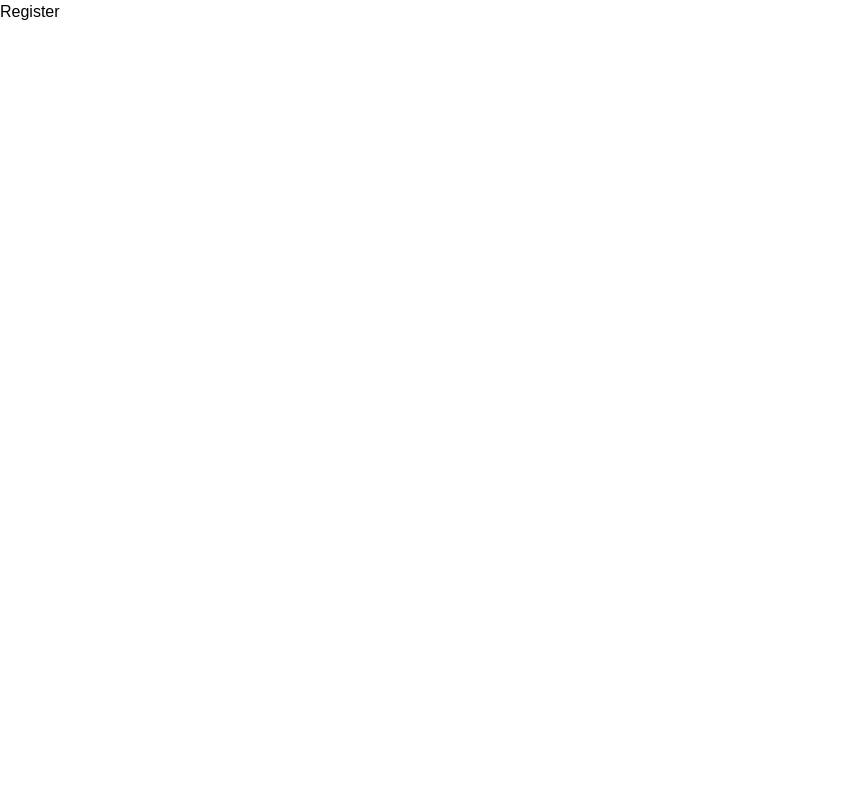
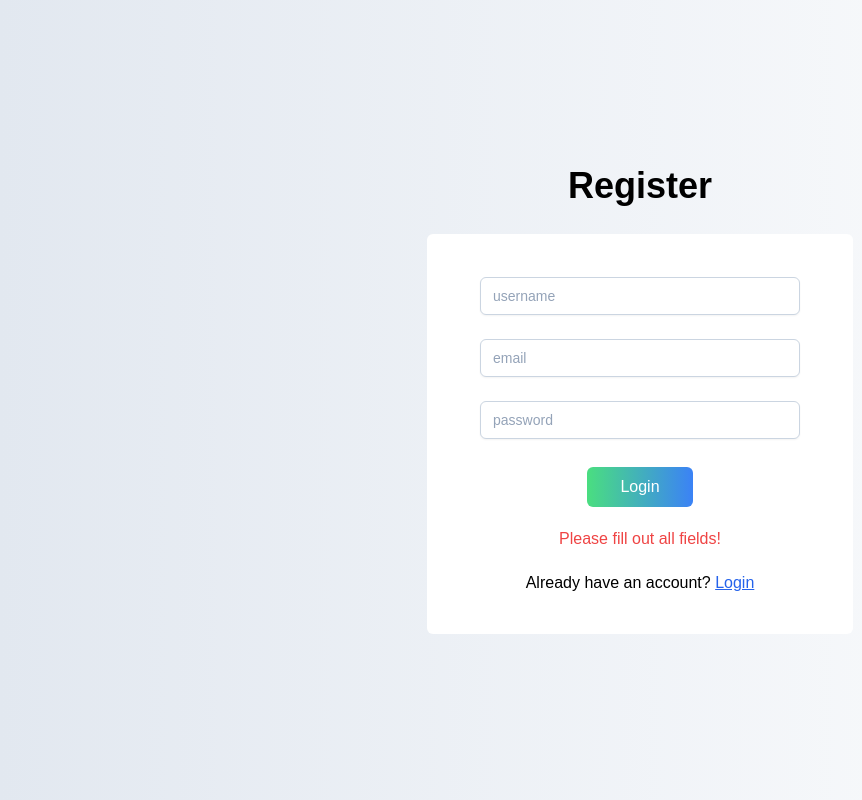
Before and after one commit to dwang134/Blogify, a React (Vite) app: page /register in a window 1280 px wide. Shown: the whole page, without its empty margins (0-862 px from the left). Built offline with nearby package versions, Linux system fonts and the light colour scheme.

Commit message:
register login

```diff
--- a/route/login/Login.tsx
+++ b/route/login/Login.tsx
@@ -1,11 +1,16 @@
 import React from 'react'
+import { Link } from 'react-router-dom'
 
 const Login = () => {
   return (
-    <div>
-      <h1>Login</h1>
-      <form>
-        <input type='text' placeholder='username' />
+    <div className='flex flex-col justify-center items-center h-screen bg-gradient-to-r from-slate-200	'>
+      <h1 className='text-4xl font-bold mb-7'>Login</h1>
+      <form className='flex flex-col items-center justify-center bg-white w-1/3 h-1/2 gap-y-5 rounded-md'>
+          <input required className='mt-1 px-3 py-2 bg-white border shadow-sm border-slate-300 placeholder-slate-400 focus:outline-none focus:border-sky-500 focus:ring-sky-500 block w-3/4 rounded-md sm:text-sm focus:ring-1' type='text' placeholder='username' />
+          <input required className='mt-1 px-3 py-2 bg-white border shadow-sm border-slate-300 placeholder-slate-400 focus:outline-none focus:border-sky-500 focus:ring-sky-500 block w-3/4 rounded-md sm:text-sm focus:ring-1' type='password' placeholder='password' />
+          <button className= 'border-2 w-1/4 rounded-md p-2 bg-gradient-to-r from-green-400 to-blue-500 hover:from-pink-500 hover:to-yellow-500 text-white border-none mt-2'>Login</button>
+          <p className='text-center text-red-500'>Please fill out all fields!</p>
+          <span className='text-center'>Don't have an account? <Link to='/register' className= 'underline text-blue-600 visited:text-purple-800'>Register</Link></span>
       </form>
     </div>
   )
--- a/route/register/Register.tsx
+++ b/route/register/Register.tsx
@@ -1,9 +1,45 @@
-import React from 'react'
+import React from "react";
+import { Link } from "react-router-dom";
 
 const Register = () => {
   return (
-    <div>Register</div>
-  )
-}
+    <div className="flex flex-col justify-center items-center h-screen bg-gradient-to-r from-slate-200	">
+      <h1 className="text-4xl font-bold mb-7">Register</h1>
+      <form className="flex flex-col items-center justify-center bg-white w-1/3 h-1/2 gap-y-5 rounded-md">
+        <input
+          className="mt-1 px-3 py-2 bg-white border shadow-sm border-slate-300 placeholder-slate-400 focus:outline-none focus:border-sky-500 focus:ring-sky-500 block w-3/4 rounded-md sm:text-sm focus:ring-1"
+          type="text"
+          placeholder="username"
+          required
+        />
+        <input
+          className="mt-1 px-3 py-2 bg-white border shadow-sm border-slate-300 placeholder-slate-400 focus:outline-none focus:border-sky-500 focus:ring-sky-500 block w-3/4 rounded-md sm:text-sm focus:ring-1"
+          type="email"
+          placeholder="email"
+          required
+        />
+        <input
+          className="mt-1 px-3 py-2 bg-white border shadow-sm border-slate-300 placeholder-slate-400 focus:outline-none focus:border-sky-500 focus:ring-sky-500 block w-3/4 rounded-md sm:text-sm focus:ring-1"
+          type="password"
+          placeholder="password"
+          required
+        />
+        <button className="border-2 w-1/4 rounded-md p-2 bg-gradient-to-r from-green-400 to-blue-500 hover:from-pink-500 hover:to-yellow-500 text-white border-none mt-2">
+          Login
+        </button>
+        <p className="text-center text-red-500">Please fill out all fields!</p>
+        <span className="text-center">
+          Already have an account?{" "}
+          <Link
+            to="/login"
+            className="underline text-blue-600 visited:text-purple-800"
+          >
+            Login
+          </Link>
+        </span>
+      </form>
+    </div>
+  );
+};
 
-export default Register
+export default Register;
```
